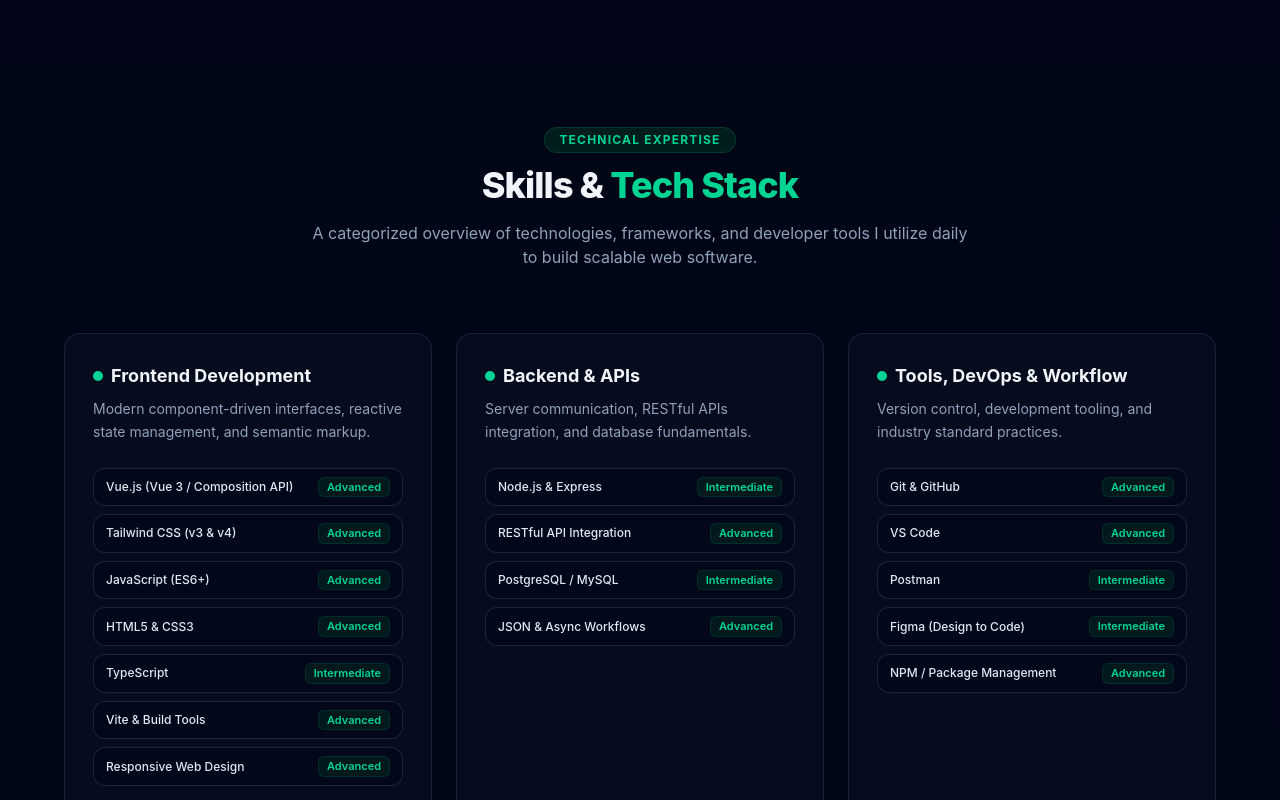
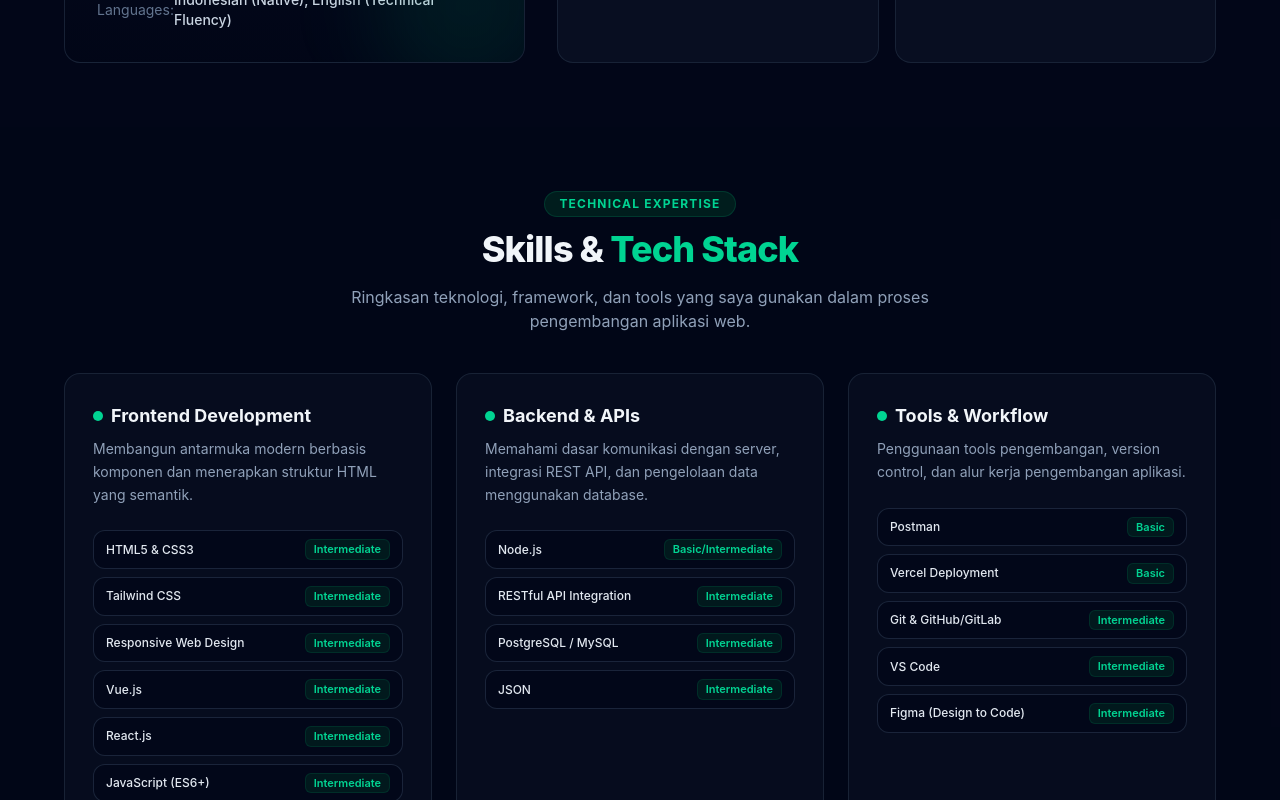
Before and after one commit to nflasidiq/asidiq-web-portfolio, a Vue app: page / in a window 1280 px wide. Shown: the part 1560-2360 px from the top of the page. Built offline with nearby package versions, Linux system fonts and the light colour scheme.

Commit message:
adjust typography at skill section

```diff
--- a/src/components/AboutSection.vue
+++ b/src/components/AboutSection.vue
@@ -38,6 +38,10 @@ const keyStrengths = [
         >
           About <span class="text-emerald-400">My Background</span>
         </h2>
+        <p class="mt-4 text-slate-400 max-w-2xl text-sm sm:text-base">
+          Mengenal latar belakang, pengalaman, dan pendekatan saya dalam
+          membangun aplikasi web yang nyaman digunakan.
+        </p>
       </div>
 
       <!-- Bio Card & Overview -->
--- a/src/components/SkillsSection.vue
+++ b/src/components/SkillsSection.vue
@@ -1,55 +1,63 @@
 <script setup>
 const skillCategories = [
   {
-    category: 'Frontend Development',
-    description: 'Modern component-driven interfaces, reactive state management, and semantic markup.',
+    category: "Frontend Development",
+    description:
+      "Membangun antarmuka modern berbasis komponen dan menerapkan struktur HTML yang semantik.",
     skills: [
-      { name: 'Vue.js (Vue 3 / Composition API)', level: 'Advanced' },
-      { name: 'Tailwind CSS (v3 & v4)', level: 'Advanced' },
-      { name: 'JavaScript (ES6+)', level: 'Advanced' },
-      { name: 'HTML5 & CSS3', level: 'Advanced' },
-      { name: 'TypeScript', level: 'Intermediate' },
-      { name: 'Vite & Build Tools', level: 'Advanced' },
-      { name: 'Responsive Web Design', level: 'Advanced' },
+      { name: "HTML5 & CSS3", level: "Intermediate" },
+      { name: "Tailwind CSS", level: "Intermediate" },
+      { name: "Responsive Web Design", level: "Intermediate" },
+      { name: "Vue.js", level: "Intermediate" },
+      { name: "React.js", level: "Intermediate" },
+      { name: "JavaScript (ES6+)", level: "Intermediate" },
+      { name: "TypeScript", level: "Basic/Intermediate" },
     ],
   },
   {
-    category: 'Backend & APIs',
-    description: 'Server communication, RESTful APIs integration, and database fundamentals.',
+    category: "Backend & APIs",
+    description:
+      "Memahami dasar komunikasi dengan server, integrasi REST API, dan pengelolaan data menggunakan database.",
     skills: [
-      { name: 'Node.js & Express', level: 'Intermediate' },
-      { name: 'RESTful API Integration', level: 'Advanced' },
-      { name: 'PostgreSQL / MySQL', level: 'Intermediate' },
-      { name: 'JSON & Async Workflows', level: 'Advanced' },
+      { name: "Node.js", level: "Basic/Intermediate" },
+      { name: "RESTful API Integration", level: "Intermediate" },
+      { name: "PostgreSQL / MySQL", level: "Intermediate" },
+      { name: "JSON", level: "Intermediate" },
     ],
   },
   {
-    category: 'Tools, DevOps & Workflow',
-    description: 'Version control, development tooling, and industry standard practices.',
+    category: "Tools & Workflow",
+    description:
+      "Penggunaan tools pengembangan, version control, dan alur kerja pengembangan aplikasi.",
     skills: [
-      { name: 'Git & GitHub', level: 'Advanced' },
-      { name: 'VS Code', level: 'Advanced' },
-      { name: 'Postman', level: 'Intermediate' },
-      { name: 'Figma (Design to Code)', level: 'Intermediate' },
-      { name: 'NPM / Package Management', level: 'Advanced' },
+      { name: "Postman", level: "Basic" },
+      { name: "Vercel Deployment", level: "Basic" },
+      { name: "Git & GitHub/GitLab", level: "Intermediate" },
+      { name: "VS Code", level: "Intermediate" },
+      { name: "Figma (Design to Code)", level: "Intermediate" },
     ],
   },
-]
+];
 </script>
 
 <template>
   <section id="skills" class="py-16 px-4 sm:px-6 relative bg-slate-950/40">
     <div class="max-w-6xl mx-auto">
       <!-- Section Header -->
-      <div class="flex flex-col items-center text-center mb-16">
-        <span class="text-xs font-bold uppercase tracking-widest text-emerald-400 bg-emerald-950/60 border border-emerald-800/40 px-3.5 py-1 rounded-full mb-3">
+      <div class="flex flex-col items-center text-center mb-10">
+        <span
+          class="text-xs font-bold uppercase tracking-widest text-emerald-400 bg-emerald-950/60 border border-emerald-800/40 px-3.5 py-1 rounded-full mb-3"
+        >
           Technical Expertise
         </span>
-        <h2 class="text-3xl sm:text-4xl font-extrabold text-slate-100 tracking-tight">
+        <h2
+          class="text-3xl sm:text-4xl font-extrabold text-slate-100 tracking-tight"
+        >
           Skills & <span class="text-emerald-400">Tech Stack</span>
         </h2>
         <p class="mt-4 text-slate-400 max-w-2xl text-sm sm:text-base">
-          A categorized overview of technologies, frameworks, and developer tools I utilize daily to build scalable web software.
+          Ringkasan teknologi, framework, dan tools yang saya gunakan dalam
+          proses pengembangan aplikasi web.
         </p>
       </div>
 
@@ -63,7 +71,9 @@ const skillCategories = [
           <div>
             <div class="flex items-center gap-2 mb-2">
               <span class="w-2.5 h-2.5 rounded-full bg-emerald-400"></span>
-              <h3 class="text-lg font-bold text-slate-100">{{ cat.category }}</h3>
+              <h3 class="text-lg font-bold text-slate-100">
+                {{ cat.category }}
+              </h3>
             </div>
             <p class="text-slate-400 text-xs sm:text-sm leading-relaxed mb-6">
               {{ cat.description }}
@@ -76,7 +86,9 @@ const skillCategories = [
                 class="flex items-center justify-between gap-2 w-full px-3 py-2 rounded-xl bg-slate-950/70 border border-slate-800/90 hover:border-emerald-500/30 transition-all text-xs"
               >
                 <span class="font-medium text-slate-200">{{ skill.name }}</span>
-                <span class="text-[11px] font-semibold text-emerald-400 bg-emerald-950/50 border border-emerald-900/40 px-2 py-0.5 rounded-md">
+                <span
+                  class="text-[11px] font-semibold text-emerald-400 bg-emerald-950/50 border border-emerald-900/40 px-2 py-0.5 rounded-md"
+                >
                   {{ skill.level }}
                 </span>
               </div>
```
